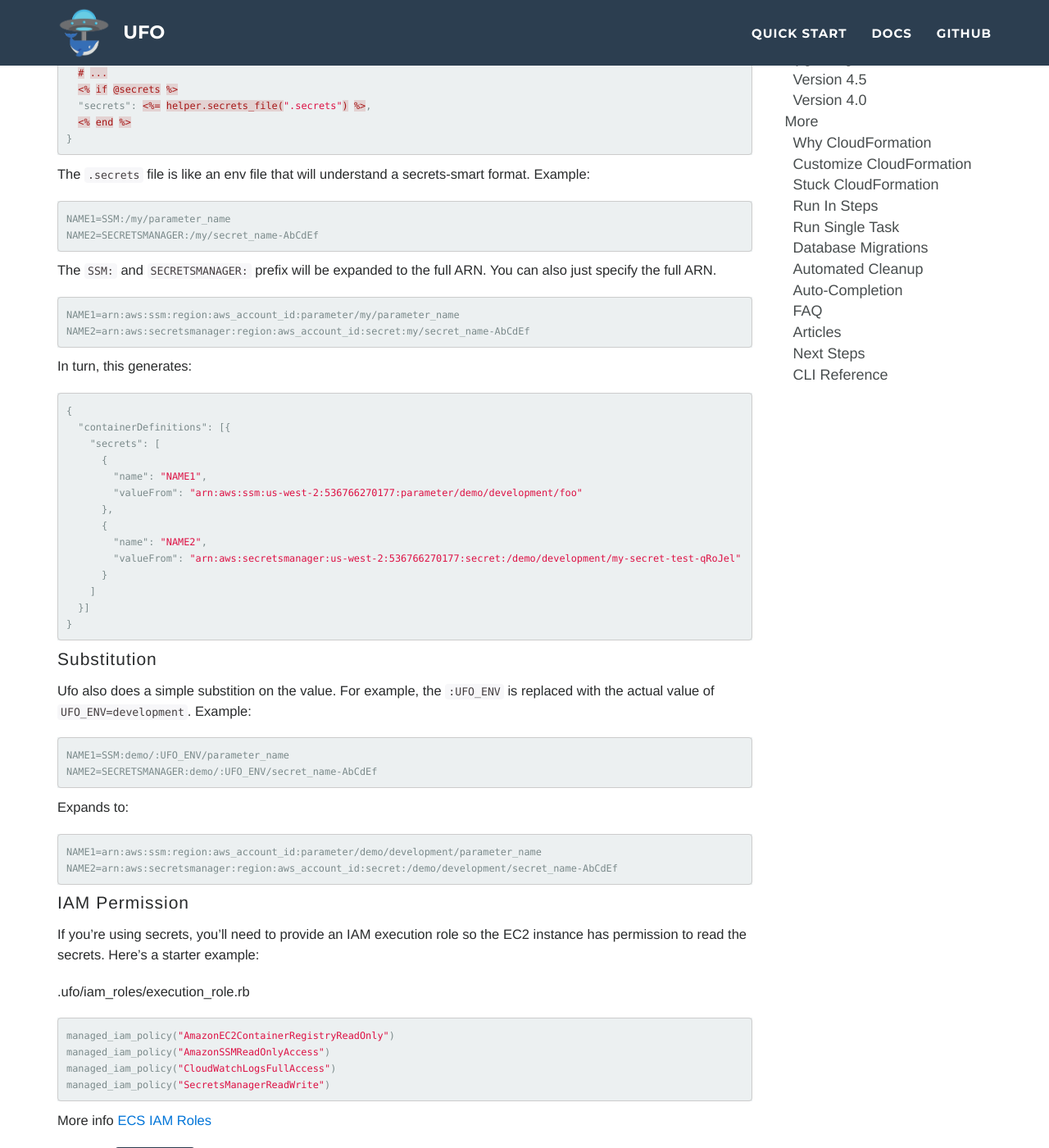
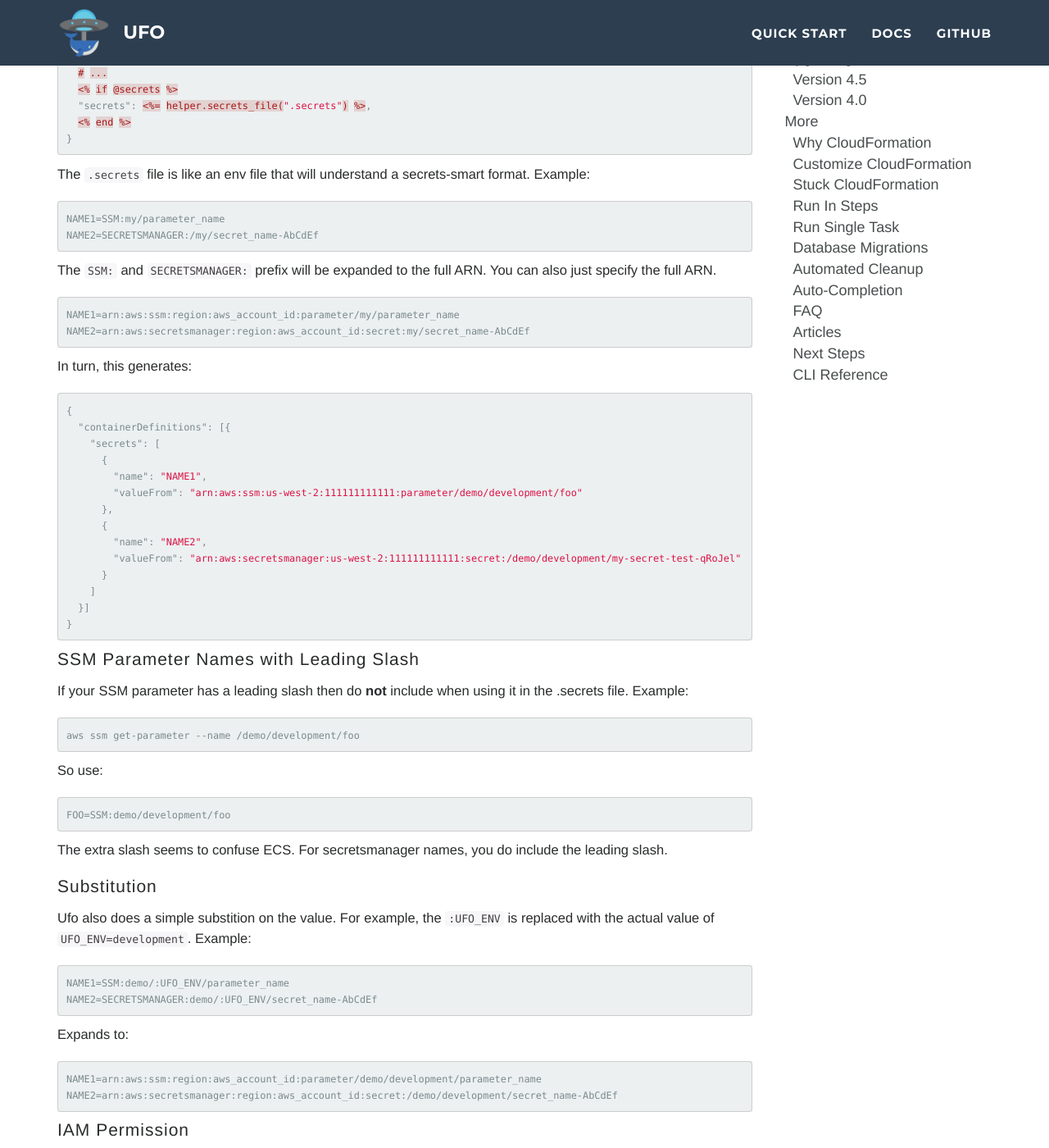
Before and after one commit to boltops-tools/ufo, a Jekyll site: the page built from docs/_docs/secrets.md, in a window 1280 px wide and 1400 px high, scrolled down 1032 px. Shown: the whole window at 82% size. Built offline with Jekyll 4.4.1, drawn with Linux system fonts in a browser that asks for light colours; some of the changed text lies outside the part shown.

Commit message:
fix fargate

````diff
--- a/docs/_docs/secrets.md
+++ b/docs/_docs/secrets.md
@@ -56,7 +56,7 @@ Ufo supports both forms of secrets. You create a `.secrets` file and can referen
 
 The `.secrets` file is like an env file that will understand a secrets-smart format.  Example:
 
-    NAME1=SSM:/my/parameter_name
+    NAME1=SSM:my/parameter_name
     NAME2=SECRETSMANAGER:/my/secret_name-AbCdEf
 
 The `SSM:` and `SECRETSMANAGER:` prefix will be expanded to the full ARN. You can also just specify the full ARN.
@@ -72,16 +72,28 @@ In turn, this generates:
     "secrets": [
       {
         "name": "NAME1",
-        "valueFrom": "arn:aws:ssm:us-west-2:536766270177:parameter/demo/development/foo"
+        "valueFrom": "arn:aws:ssm:us-west-2:111111111111:parameter/demo/development/foo"
       },
       {
         "name": "NAME2",
-        "valueFrom": "arn:aws:secretsmanager:us-west-2:536766270177:secret:/demo/development/my-secret-test-qRoJel"
+        "valueFrom": "arn:aws:secretsmanager:us-west-2:111111111111:secret:/demo/development/my-secret-test-qRoJel"
       }
     ]
   }]
 }
 ```
+
+## SSM Parameter Names with Leading Slash
+
+If your SSM parameter has a leading slash then do **not** include when using it in the .secrets file. Example:
+
+    aws ssm get-parameter --name /demo/development/foo
+
+So use:
+
+    FOO=SSM:demo/development/foo
+
+The extra slash seems to confuse ECS. For secretsmanager names, you do include the leading slash.
 
 ## Substitution
 
@@ -110,4 +122,14 @@ managed_iam_policy("SecretsManagerReadWrite")
 
 More info [ECS IAM Roles]({% link _docs/iam-roles.md %})
 
+## Debugging Tip
+
+Be sure that the secrets exist. If they do not you will see an error like this in the ecs-agent.log:
+
+/var/log/ecs/ecs-agent.log
+
+    level=info time=2020-06-26T00:59:46Z msg="Managed task [arn:aws:ecs:us-west-2:111111111111:task/development/91828be6a02b48f982cd9122db5e39b2]: error transitioning resource [ssmsecret] to [CREATED]: fetching secret data from SSM Parameter Store in us-west-2: invalid parameters: /my-parameter-name" module=task_manager.go
+
+Sometimes there is even no error message in the ecs-agent.log. As a debugging step, try removing all secrets and seeing if that the container will start up.
+
 {% include prev_next.md %}
--- a/lib/ufo/init.rb
+++ b/lib/ufo/init.rb
@@ -9,7 +9,6 @@ module Ufo
         [:image, required: true, desc: "Docker image name without the tag. Example: tongueroo/demo-ufo. Configures ufo/settings.yml"],
         [:app, desc: "App name. Preferably one word. Used in the generated ufo/task_definitions.rb.  If not specified then the app name is inferred as the folder name."],
         [:launch_type, default: "ec2", desc: "ec2 or fargate."],
-        [:execution_role_arn, desc: "execution role arn used by tasks, required for fargate."],
         [:template, desc: "Custom template to use."],
         [:template_mode, desc: "Template mode: replace or additive."],
         [:vpc_id, desc: "Vpc id. For settings/network/default.yml."],
@@ -56,7 +55,6 @@ module Ufo
       # map variables
       @app = options[:app] || inferred_app
       @image = options[:image]
-      @execution_role_arn_input = get_execution_role_arn_input
       # copy the files
       puts "Setting up ufo project..."
       exclude_pattern = File.exist?("#{Ufo.root}/Dockerfile") ?
--- a/lib/ufo/stack/builder/resources/ecs.rb
+++ b/lib/ufo/stack/builder/resources/ecs.rb
@@ -56,6 +56,10 @@ class Ufo::Stack::Builder::Resources
       }
 
       props[:TaskDefinition] = @rollback_definition_arn ? @rollback_definition_arn : {Ref: "TaskDefinition"}
+      if @container[:fargate]
+        props[:LaunchType] = "FARGATE"
+        props[:NetworkConfiguration][:AwsvpcConfiguration][:AssignPublicIp] = "ENABLED" # Works with fargate but doesnt seem to work with non-fargate
+      end
 
       props
     end
````
Also changed, not shown: docs/_docs/iam-roles.md (+0 -2 lines), lib/ufo/sequence.rb (+0 -16 lines), lib/template/.ufo/iam_roles/execution_role.rb (added), lib/template/.ufo/iam_roles/task_role.rb (added), 2 other files.
